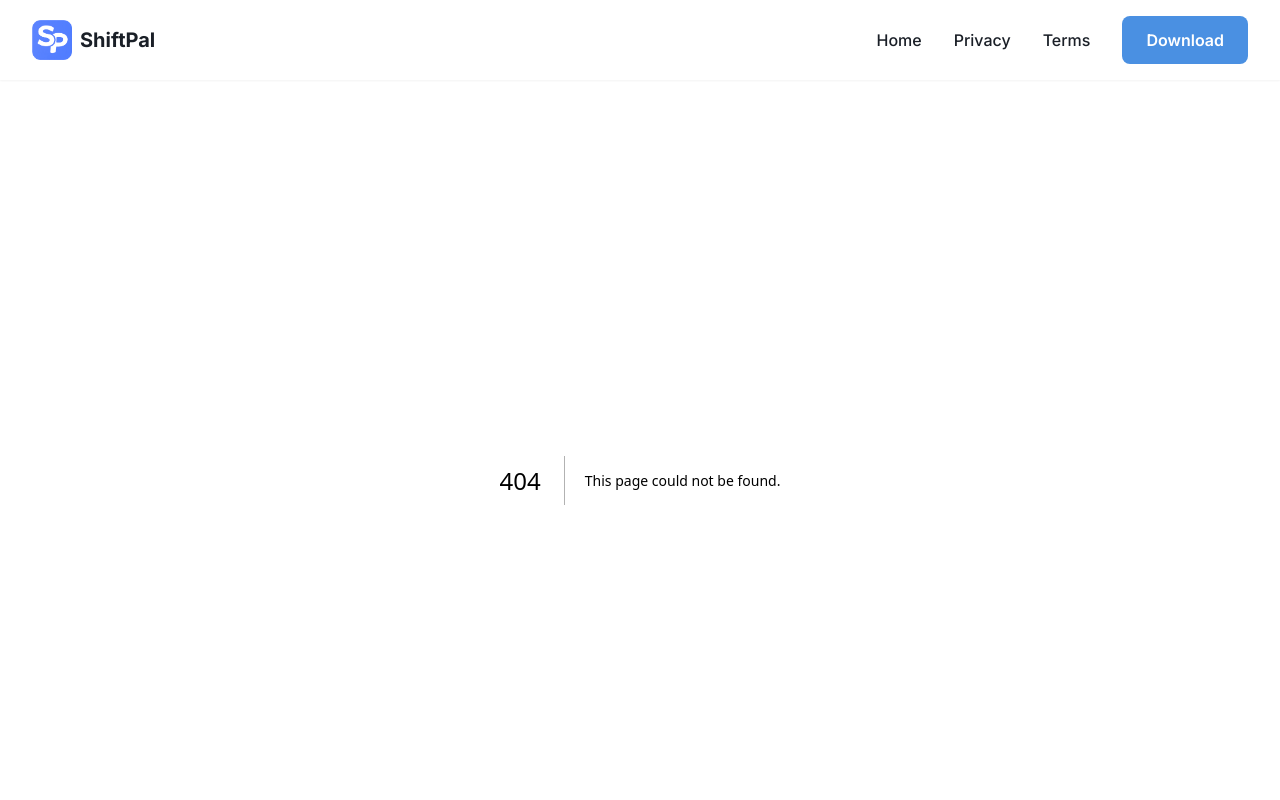
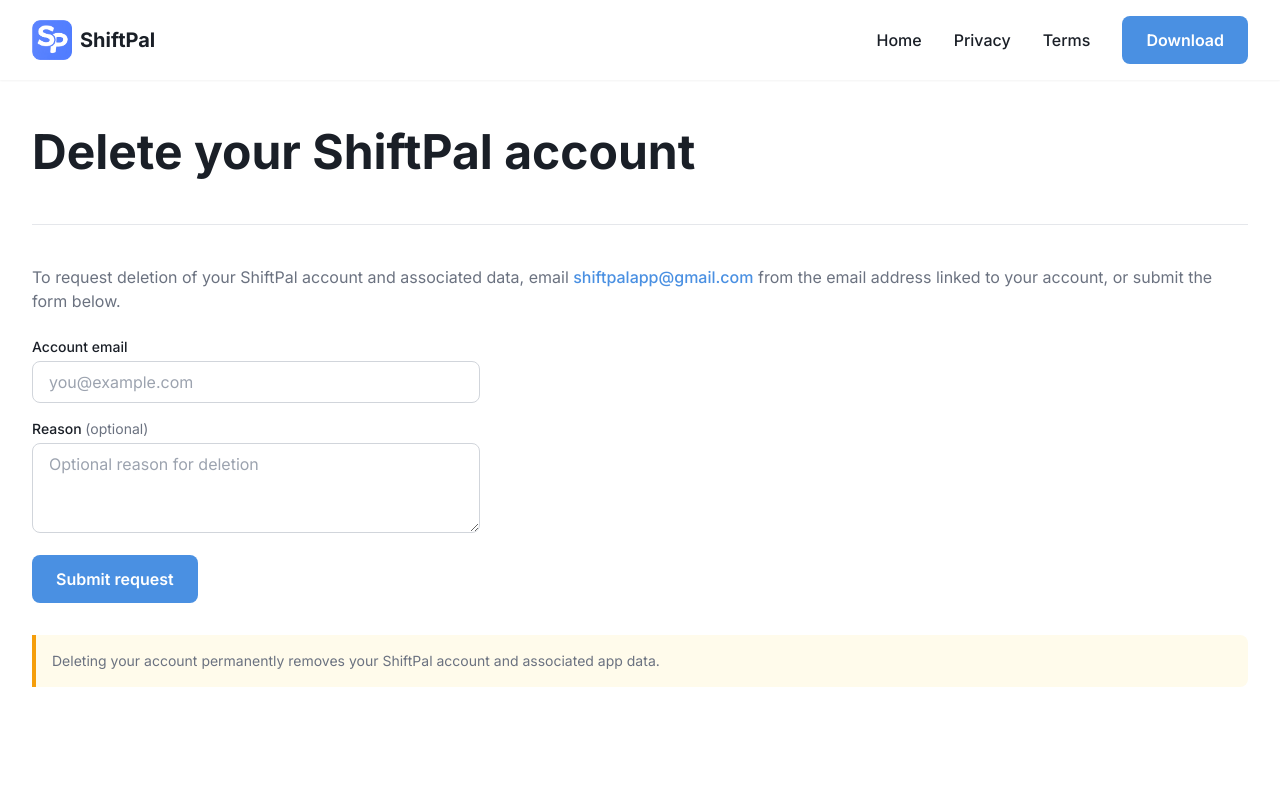
Before and after one commit to JAOS-DEV/shiftpal-app-site, a Next.js app: page /delete-account in a window 1280 px wide. Before the commit this address had no page. Shown: the top 800 px of the page. Built offline with nearby package versions, Linux system fonts and the light colour scheme.

Commit message:
Added delete account page for google play store

```diff
--- /dev/null
+++ b/app/delete-account/page.tsx
@@ -0,0 +1,46 @@
+import type { Metadata } from "next";
+import DeleteAccountForm from "@/components/DeleteAccountForm";
+
+export const metadata: Metadata = {
+  title: "Delete your ShiftPal account - ShiftPal",
+  description:
+    "Request deletion of your ShiftPal account and associated data. Email support or use the form to submit your request.",
+};
+
+const SUPPORT_EMAIL = "shiftpalapp@gmail.com";
+
+export default function DeleteAccountPage() {
+  return (
+    <div className="bg-white min-h-screen py-12">
+      <div className="container-custom max-w-4xl">
+        <header className="mb-10 border-b pb-8">
+          <h1 className="text-4xl md:text-5xl font-bold text-text-light mb-4">
+            Delete your ShiftPal account
+          </h1>
+        </header>
+
+        <div className="prose prose-lg max-w-none">
+          <p className="text-text-secondary mb-6">
+            To request deletion of your ShiftPal account and associated data,
+            email{" "}
+            <a
+              href={`mailto:${SUPPORT_EMAIL}?subject=ShiftPal%20account%20deletion%20request`}
+              className="text-primary hover:underline font-medium"
+            >
+              {SUPPORT_EMAIL}
+            </a>{" "}
+            from the email address linked to your account, or submit the form
+            below.
+          </p>
+
+          <DeleteAccountForm />
+
+          <p className="text-text-secondary text-sm mt-8 p-4 bg-amber-50 border-l-4 border-amber-500 rounded-r-lg">
+            Deleting your account permanently removes your ShiftPal account and
+            associated app data.
+          </p>
+        </div>
+      </div>
+    </div>
+  );
+}
--- /dev/null
+++ b/components/DeleteAccountForm.tsx
@@ -0,0 +1,66 @@
+"use client";
+
+import { useState, useCallback } from "react";
+
+const SUPPORT_EMAIL = "shiftpalapp@gmail.com";
+
+export default function DeleteAccountForm() {
+  const [email, setEmail] = useState("");
+  const [reason, setReason] = useState("");
+
+  const handleSubmit = useCallback(
+    (e: React.FormEvent) => {
+      e.preventDefault();
+      const subject = encodeURIComponent("ShiftPal account deletion request");
+      const body = encodeURIComponent(
+        `I request deletion of my ShiftPal account and associated data.\n\nAccount email: ${email}${reason ? `\n\nReason (optional): ${reason}` : ""}`
+      );
+      window.location.href = `mailto:${SUPPORT_EMAIL}?subject=${subject}&body=${body}`;
+    },
+    [email, reason]
+  );
+
+  return (
+    <form onSubmit={handleSubmit} className="space-y-4 max-w-md">
+      <div>
+        <label
+          htmlFor="account-email"
+          className="block text-sm font-medium text-text-light mb-1"
+        >
+          Account email
+        </label>
+        <input
+          id="account-email"
+          type="email"
+          required
+          value={email}
+          onChange={(e) => setEmail(e.target.value)}
+          placeholder="you@example.com"
+          className="w-full px-4 py-2 border border-gray-300 rounded-lg focus:ring-2 focus:ring-primary focus:border-primary outline-none"
+        />
+      </div>
+      <div>
+        <label
+          htmlFor="reason"
+          className="block text-sm font-medium text-text-light mb-1"
+        >
+          Reason <span className="text-text-secondary font-normal">(optional)</span>
+        </label>
+        <textarea
+          id="reason"
+          value={reason}
+          onChange={(e) => setReason(e.target.value)}
+          placeholder="Optional reason for deletion"
+          rows={3}
+          className="w-full px-4 py-2 border border-gray-300 rounded-lg focus:ring-2 focus:ring-primary focus:border-primary outline-none resize-y"
+        />
+      </div>
+      <button
+        type="submit"
+        className="inline-flex items-center justify-center bg-primary text-white px-6 py-3 rounded-lg font-semibold hover:bg-primary-dark transition-colors min-h-[44px]"
+      >
+        Submit request
+      </button>
+    </form>
+  );
+}
--- a/components/Footer.tsx
+++ b/components/Footer.tsx
@@ -47,6 +47,14 @@
                   Terms of Service
                 </Link>
               </li>
+              <li>
+                <Link
+                  href="/delete-account"
+                  className="text-text-secondary hover:text-primary transition-colors text-sm"
+                >
+                  Delete account
+                </Link>
+              </li>
             </ul>
           </div>
 
```
